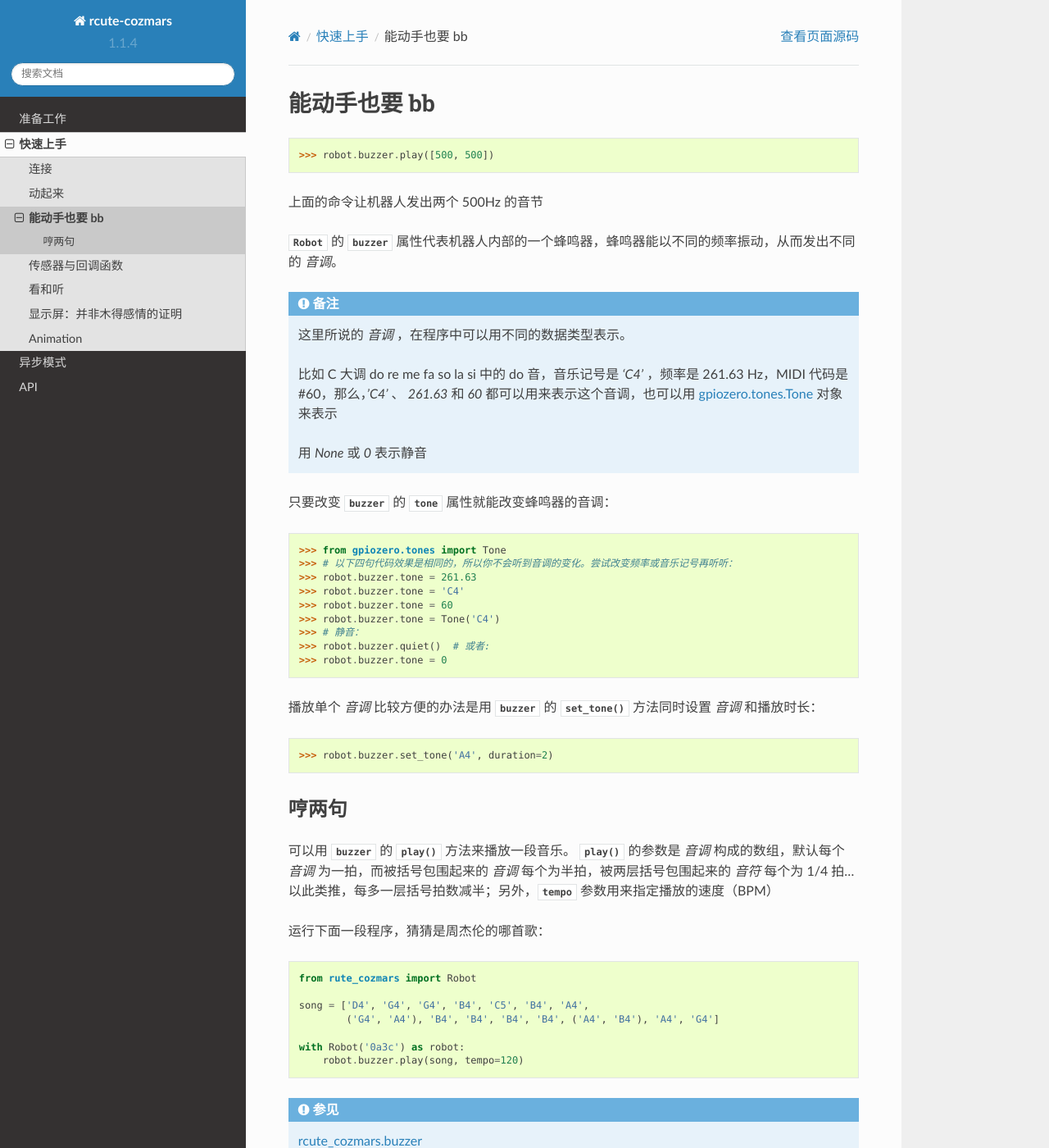
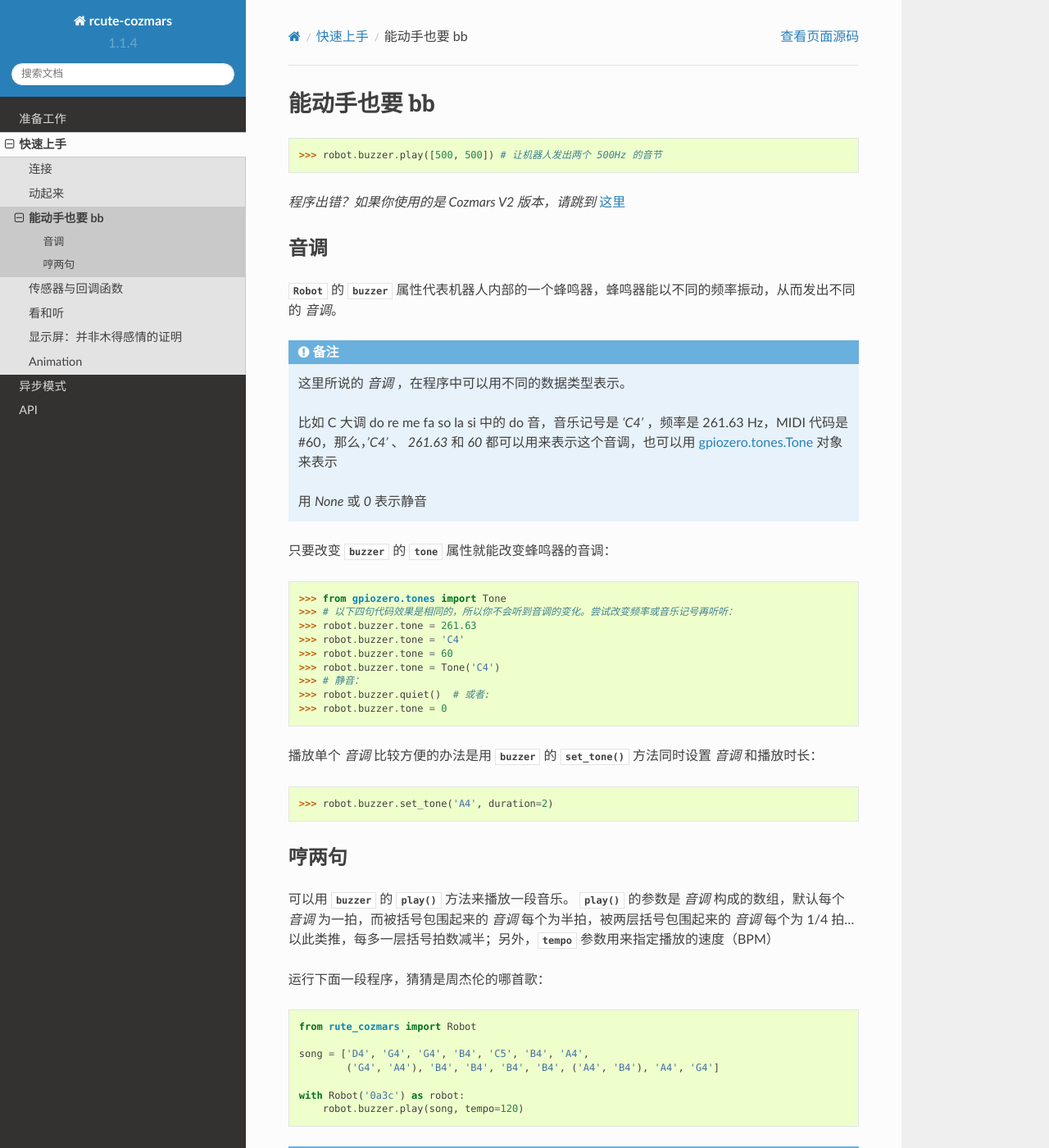
Before and after one commit to r-cute/rcute-cozmars, a Sphinx documentation site: the page built from docs/source/examples/bb.rst, in a window 1280 px wide and 1400 px high. Shown: the whole window at 82% size. Built offline with Sphinx 7.4.7 and the Read the Docs theme 2.0.0, drawn with Linux system fonts in a browser that asks for light colours.

```diff
--- a/docs/source/examples/bb.rst
+++ b/docs/source/examples/bb.rst
@@ -1,11 +1,14 @@
 能动手也要 bb
 =================
 
-    >>> robot.buzzer.play([500, 500])
+    >>> robot.buzzer.play([500, 500]) # 让机器人发出两个 500Hz 的音节
 
-上面的命令让机器人发出两个 500Hz 的音节
+*程序出错？如果你使用的是 Cozmars V2 版本，请跳到* `这里 <../../v2/examples/speak.html>`_
 
-:class:`Robot` 的 :data:`buzzer` 属性代表机器人内部的一个蜂鸣器，蜂鸣器能以不同的频率振动，从而发出不同的 `音调`。
+音调
+-----------
+
+:class:`Robot` 的 :data:`buzzer` 属性代表机器人内部的一个蜂鸣器，蜂鸣器能以不同的频率振动，从而发出不同的 *音调*。
 
 .. |Tone| raw:: html
 
@@ -13,7 +16,7 @@
 
 .. note::
 
-    这里所说的 `音调` ，在程序中可以用不同的数据类型表示。
+    这里所说的 *音调* ，在程序中可以用不同的数据类型表示。
 
     比如 C 大调 do re me fa so la si 中的 do 音，音乐记号是 `'C4'` ，频率是 261.63 Hz，MIDI 代码是 #60，那么，`'C4'` 、 `261.63` 和 `60` 都可以用来表示这个音调，也可以用 |Tone| 对象来表示
 
@@ -31,14 +34,14 @@
     >>> robot.buzzer.quiet()  # 或者:
     >>> robot.buzzer.tone = 0
 
-播放单个 `音调` 比较方便的办法是用 :data:`buzzer` 的 :meth:`set_tone` 方法同时设置 `音调` 和播放时长：
+播放单个 *音调* 比较方便的办法是用 :data:`buzzer` 的 :meth:`set_tone` 方法同时设置 *音调* 和播放时长：
 
     >>> robot.buzzer.set_tone('A4', duration=2)
 
 哼两句
 ---------------
 
-可以用 :data:`buzzer` 的 :meth:`play` 方法来播放一段音乐。 :meth:`play` 的参数是 `音调` 构成的数组，默认每个 `音调` 为一拍，而被括号包围起来的 `音调` 每个为半拍，被两层括号包围起来的 `音符` 每个为 1/4 拍... 以此类推，每多一层括号拍数减半；另外，:data:`tempo` 参数用来指定播放的速度（BPM）
+可以用 :data:`buzzer` 的 :meth:`play` 方法来播放一段音乐。 :meth:`play` 的参数是 *音调* 构成的数组，默认每个 *音调* 为一拍，而被括号包围起来的 *音调* 每个为半拍，被两层括号包围起来的 *音调* 每个为 1/4 拍... 以此类推，每多一层括号拍数减半；另外，:data:`tempo` 参数用来指定播放的速度（BPM）
 
 运行下面一段程序，猜猜是周杰伦的哪首歌：
 
```
Also changed, not shown: docs/source/async.rst (+7 -0 lines).
